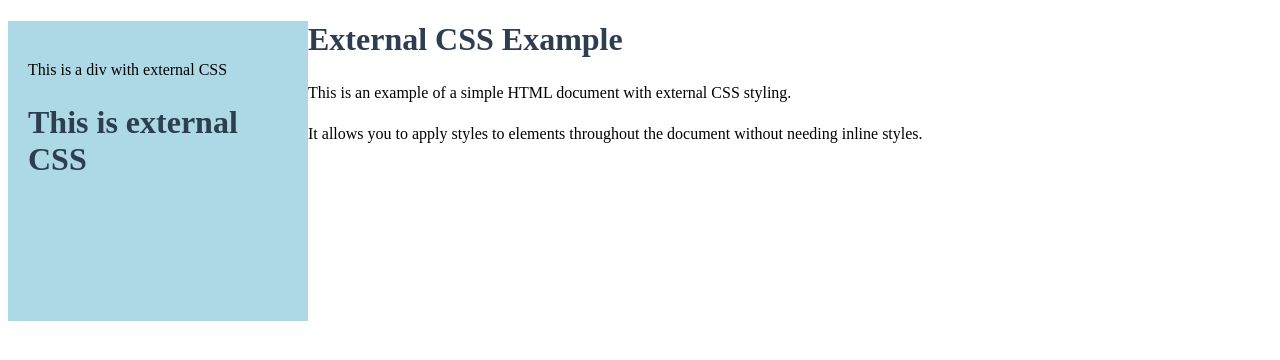
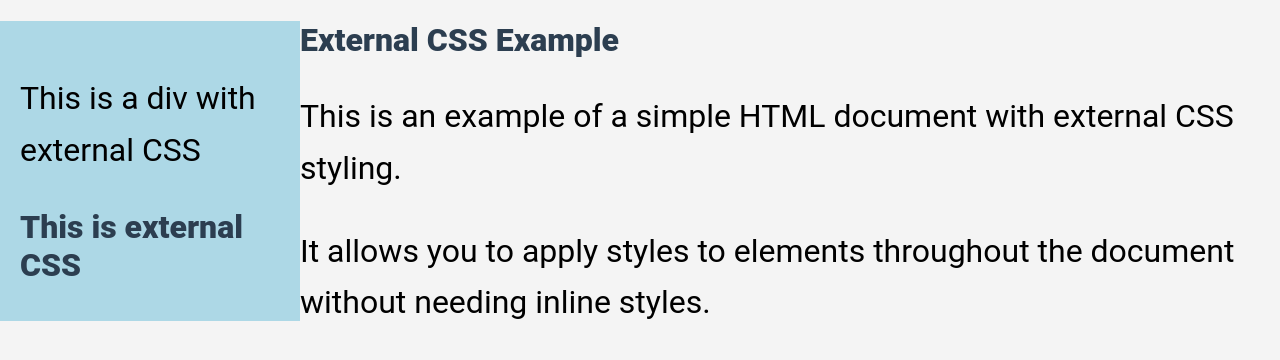
Before and after one commit to ajay9210/HTML, a plain HTML site: page css-file/external-css.html in a window 1280 px wide. Drawn offline with Linux system fonts and the light colour scheme.

Commit message:
font files

```diff
--- /dev/null
+++ b/css-file/css/font.css
@@ -0,0 +1,42 @@
+body {
+     margin: 0;
+     padding: 0;
+     background-color: #f4f4f4;
+
+
+ }
+
+
+ @font-face {
+    font-family: 'free_sans_boldbold';
+    src: url('../fonts/free_sans_bold-webfont.eot');
+    src: url('../fonts/free_sans_bold-webfont.eot?#iefix') format('embedded-opentype'),
+         url('../fonts/free_sans_bold-webfont.woff2') format('woff2'),
+         url('../fonts/free_sans_bold-webfont.woff') format('woff'),
+         url('../fonts/free_sans_bold-webfont.ttf') format('truetype'),
+         url('../fonts/free_sans_bold-webfont.svg#free_sans_boldbold') format('svg');
+    font-weight: normal;
+    font-style: normal;
+
+}
+
+ .parent {
+     float: left;
+     width: 300px;
+     height: 300px;
+     background-color: lightblue;
+     padding: 20px;
+     box-sizing: border-box;
+ }
+
+ h1 {
+     color: #2c3e50;
+     font-weight: normal;
+ }
+
+ p {
+     line-height: 1.6;
+     font-weight: normal;
+     font-size: 32px;
+     font-family: 'free_sans_boldbold';
+ }
--- a/css-file/css/styles.css
+++ b/css-file/css/styles.css
@@ -1,3 +1,11 @@
+body {
+     margin: 0;
+     padding: 0;
+     background-color: #f4f4f4;
+     font-family: Roboto;
+
+ }
+
  .parent {
      float: left;
      width: 300px;
@@ -9,8 +17,11 @@
 
  h1 {
      color: #2c3e50;
+     font-weight: 800;
  }
 
  p {
      line-height: 1.6;
+     font-weight: 400;
+     font-size: 32px;
  }
```
Also changed, not shown: css-file/fonts-generated.html (added, +19 -0 lines), css-file/fonts.html (added, +21 -0 lines), css-file/fonts/free_sans_bold-webfont.ttf (added), css-file/fonts/free_sans_bold-webfont.woff (added), css-file/fonts/free_sans_bold-webfont.woff2 (added), 2 other files.
